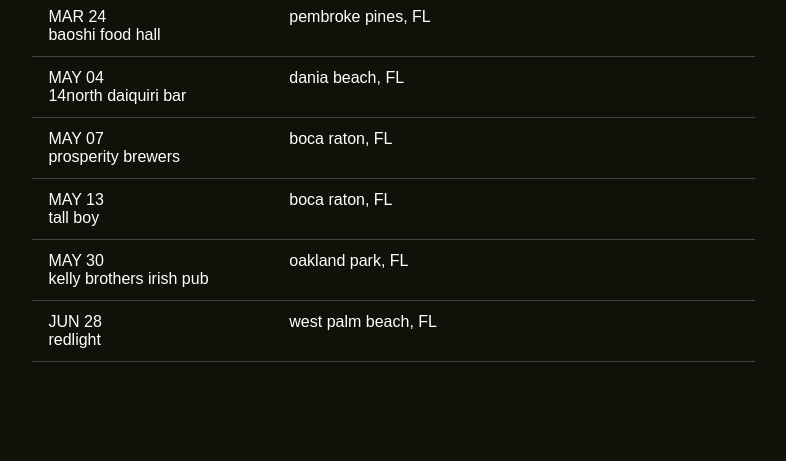
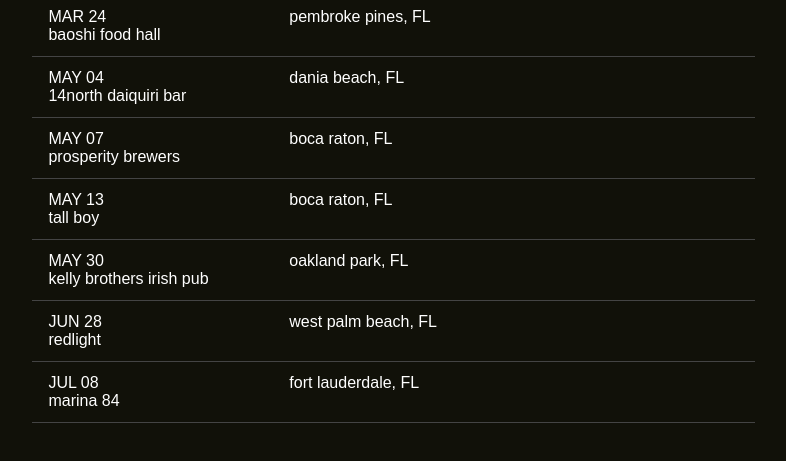
Before and after one commit to skennycomedy/skennycomedy.github.io, a Jekyll site: the page built from index.html, in a window 1280 px wide, cut to the strip 439-900 px from the top of the page. Shown: the whole strip, without its empty margins (485-1271 px from the left). Built offline with Jekyll 4.4.1, drawn with Linux system fonts in a browser that asks for light colours.

Commit message:
Update shows.yml

```diff
--- a/_data/shows.yml
+++ b/_data/shows.yml
@@ -37,3 +37,7 @@
 -  date: JUN 28
    venue: redlight
    location: west palm beach, FL
+
+-  date: JUL 08
+   venue: marina 84
+   location: fort lauderdale, FL
```
